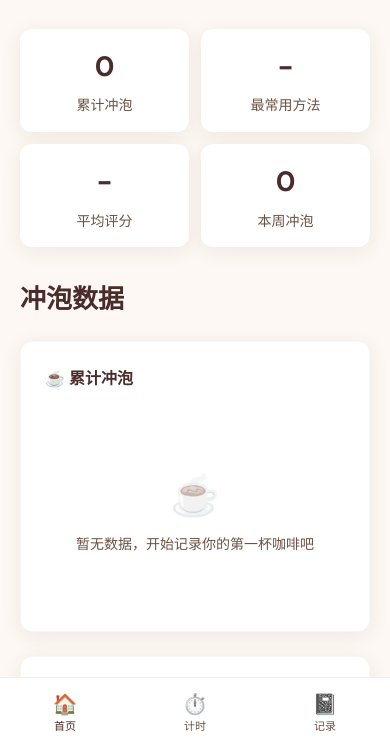
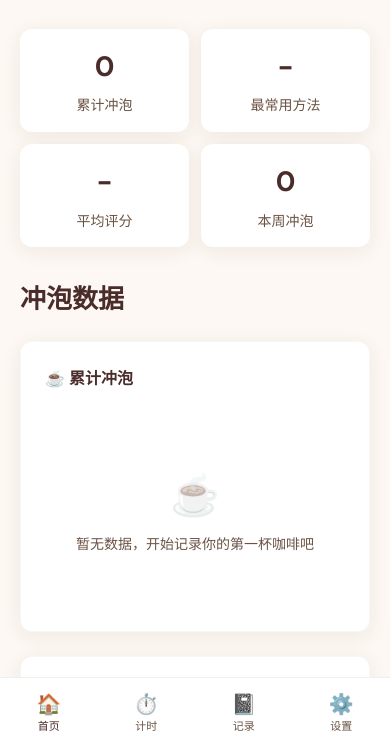
Before and after one commit to XinkaiHuang01/coffee-brew, a website: page index.html in a window 390 px wide. Shown: the part 97-844 px from the top of the page. Drawn offline with Linux system fonts and the light colour scheme; no server answers.

Commit message:
feat: 移动端导航添加设置按钮用于Notion配置

```diff
--- a/index.html
+++ b/index.html
@@ -251,6 +251,10 @@
                 <button class="mobile-nav-item" data-page="records" onclick="navigateTo('records')">
                     <span class="nav-icon">📓</span>
                     <span>记录</span>
+                </button>
+                <button class="mobile-nav-item" onclick="openNotionConfig()">
+                    <span class="nav-icon">⚙️</span>
+                    <span>设置</span>
                 </button>
             </div>
         </nav>
```
